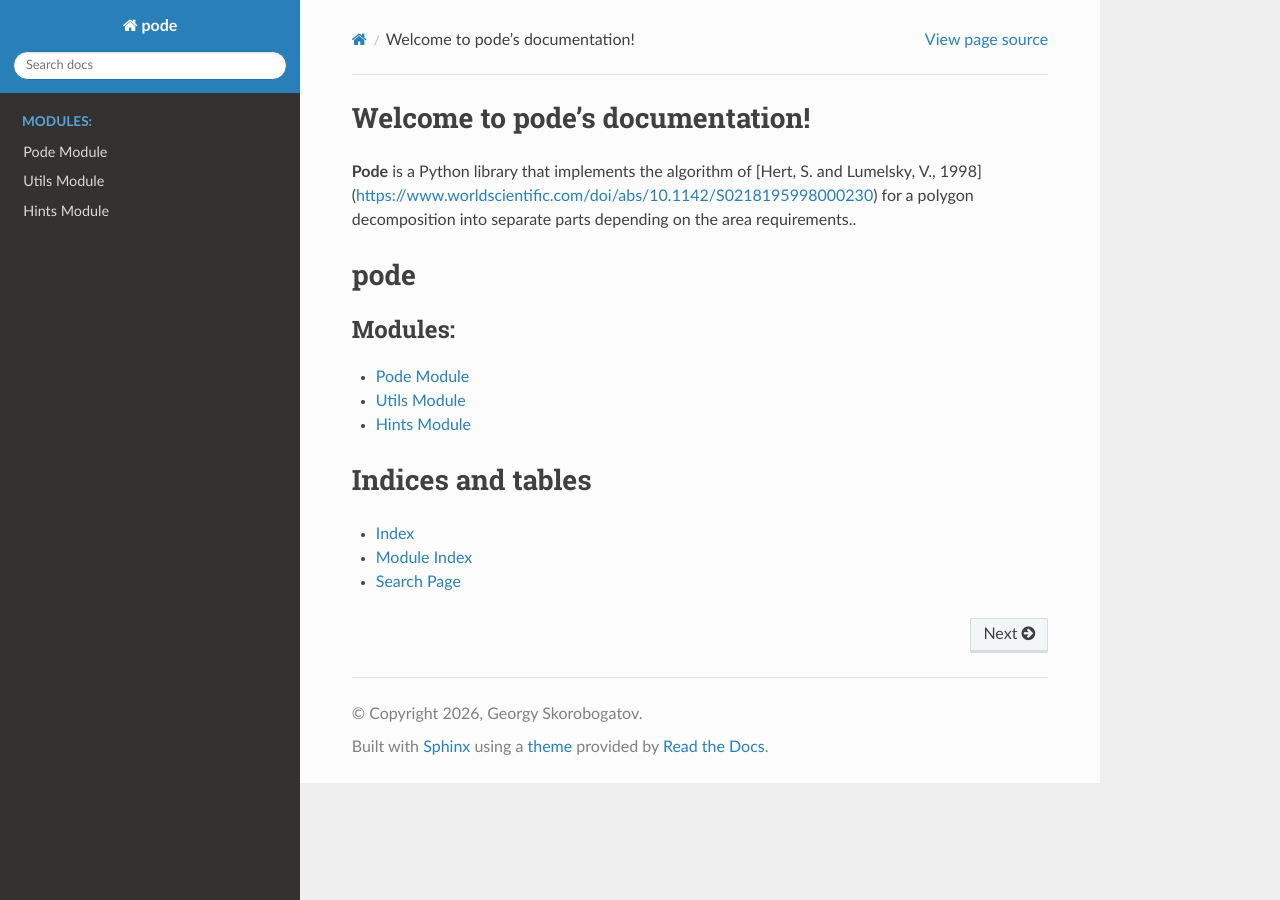
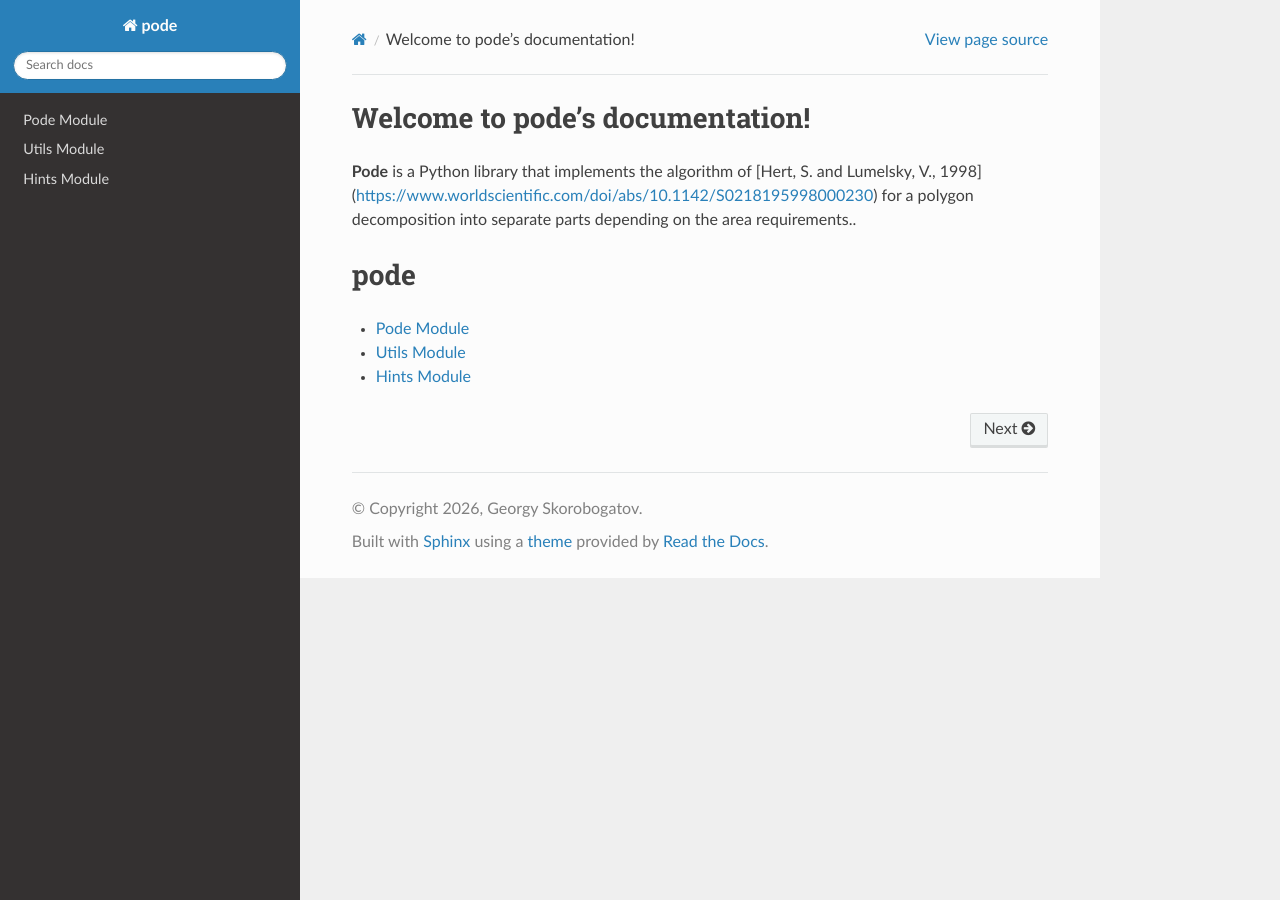
Before and after one commit to GeorgySk/pode, a Sphinx documentation site: the page built from docs/source/index.rst, in a window 1280 px wide. Built offline with Sphinx 7.4.7 and the Read the Docs theme 3.1.0, drawn with Linux system fonts in a browser that asks for light colours.

Commit message:
Clean up docs main page

```diff
--- a/docs/source/index.rst
+++ b/docs/source/index.rst
@@ -10,15 +10,7 @@ pode
 
 .. toctree::
    :maxdepth: 2
-   :caption: Modules:
 
    pode
    utils
    hints
-
-Indices and tables
-==================
-
-* :ref:`genindex`
-* :ref:`modindex`
-* :ref:`search`
```
